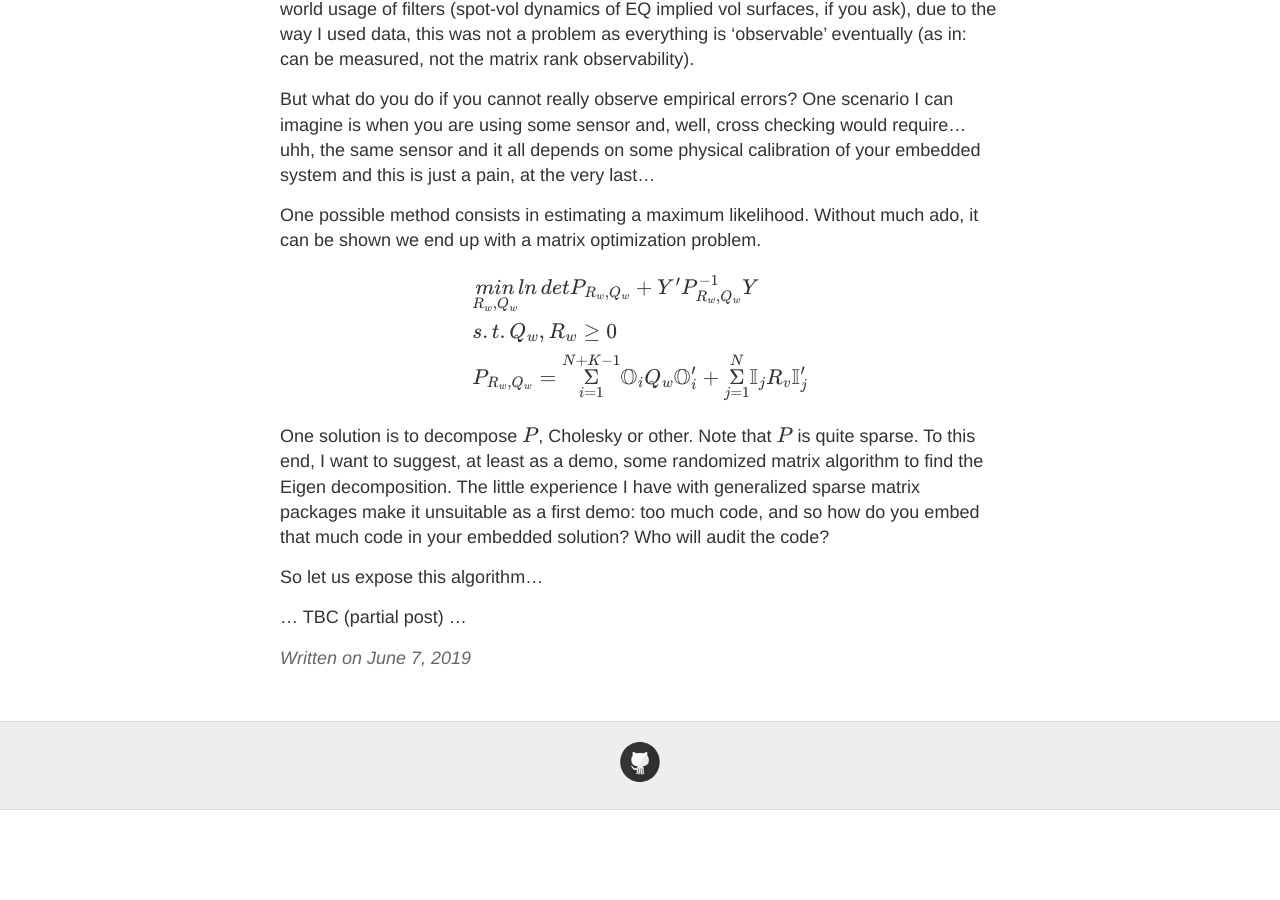
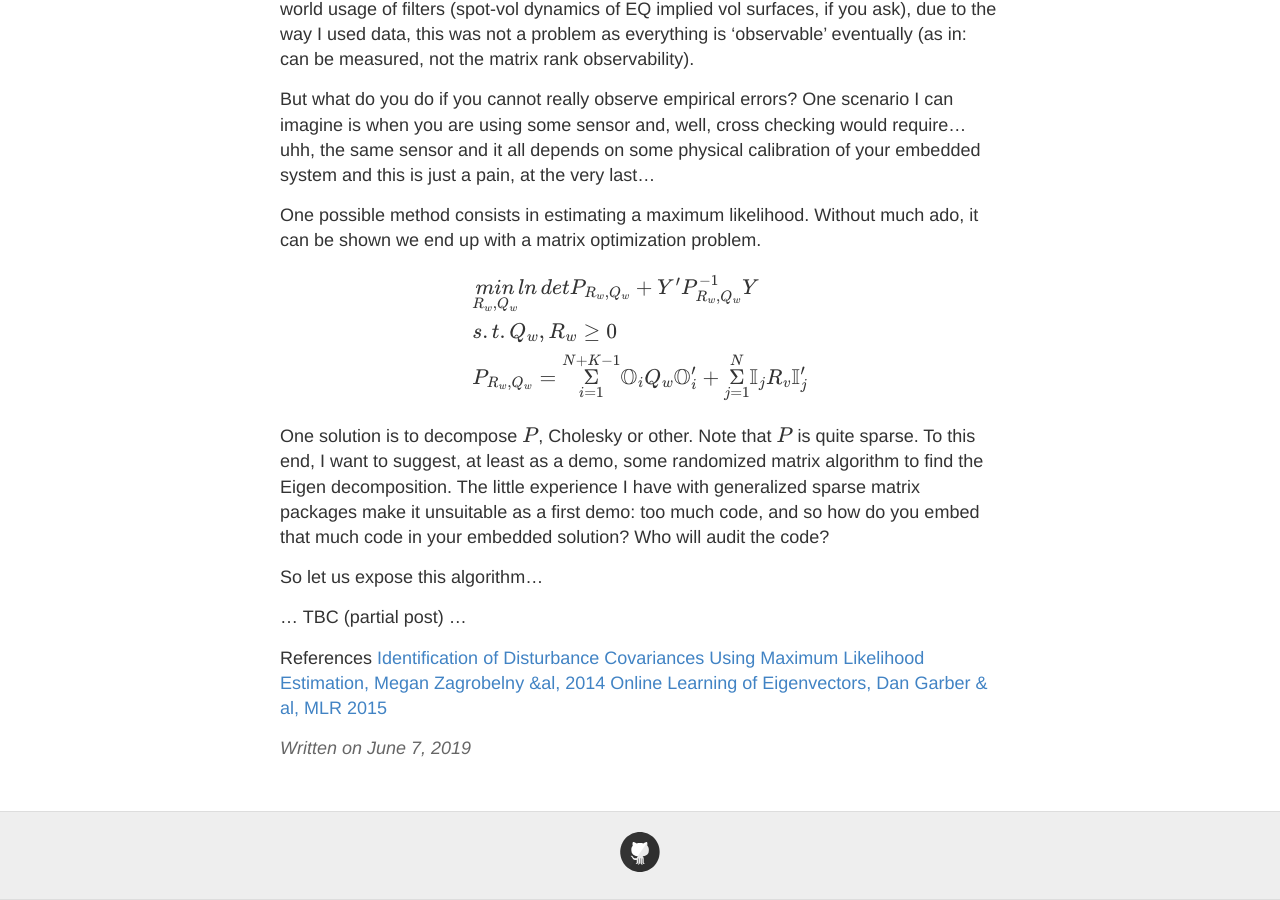
Before and after one commit to zeta1999/renoir42, a Jekyll site: the page built from _posts/2019-6-7-Eigen.md, in a window 1280 px wide and 900 px high, scrolled down 697 px. Built offline with Jekyll 4.4.1, drawn with Linux system fonts in a browser that asks for light colours; formulas are drawn with MathJax 3; a script that is not in the unit is left out; before the commit the page ends 1507 px from its top, so only the background shows below that.

Commit message:
Update 2019-6-7-Eigen.md

```diff
--- a/_posts/2019-6-7-Eigen.md
+++ b/_posts/2019-6-7-Eigen.md
@@ -60,3 +60,8 @@ so how do you embed that much code in your embedded solution? Who will audit the
 So let us expose this algorithm...
 
 ... TBC (partial post) ...
+
+
+References
+[Identification of Disturbance Covariances Using Maximum Likelihood Estimation, Megan Zagrobelny &al, 2014](https://pdfs.semanticscholar.org/3f25/e01aaa64f7d5744288926b89b42f25c847ad.pdf)
+[Online Learning of Eigenvectors, Dan Garber & al, MLR 2015](http://proceedings.mlr.press/v37/garberb15-supp.pdf)
```
